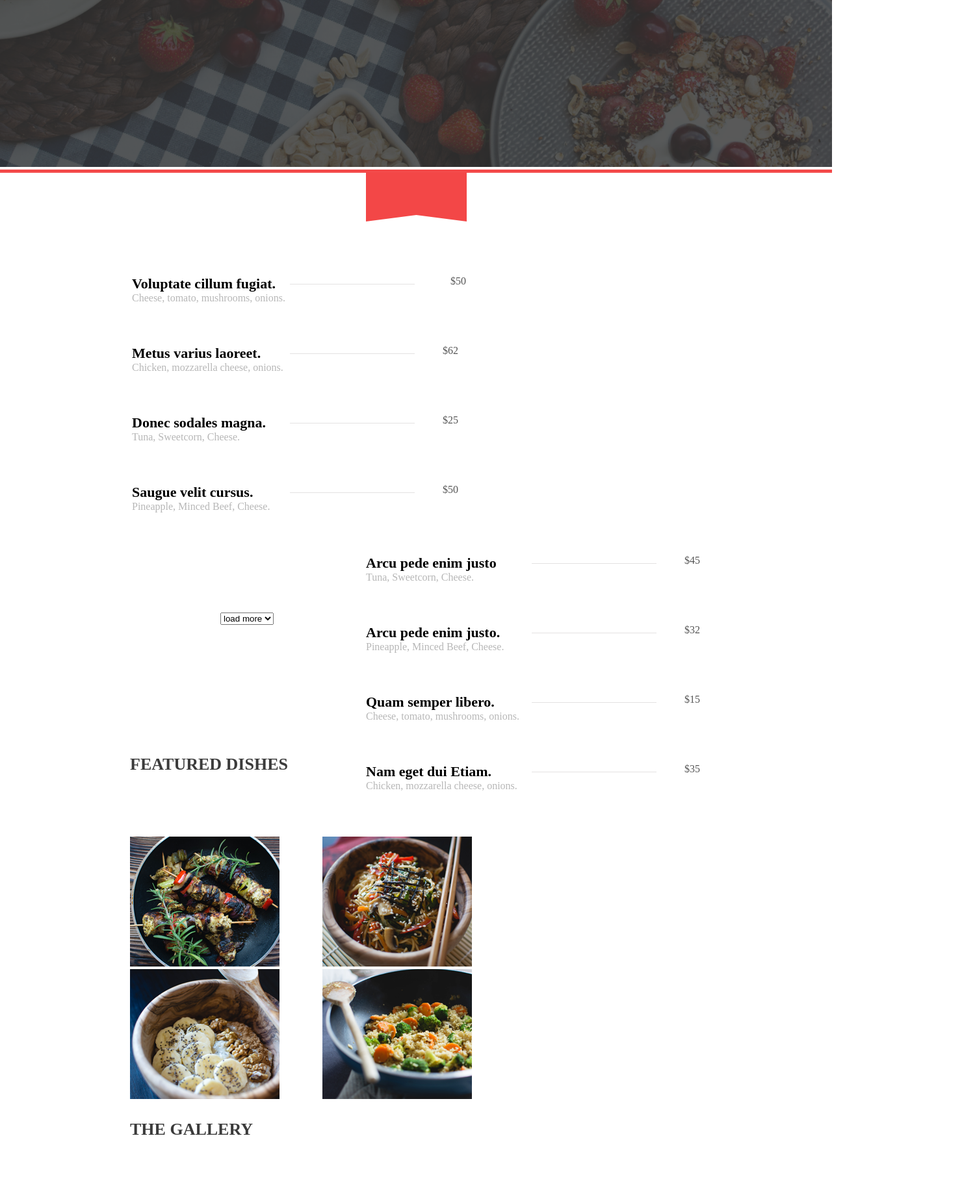
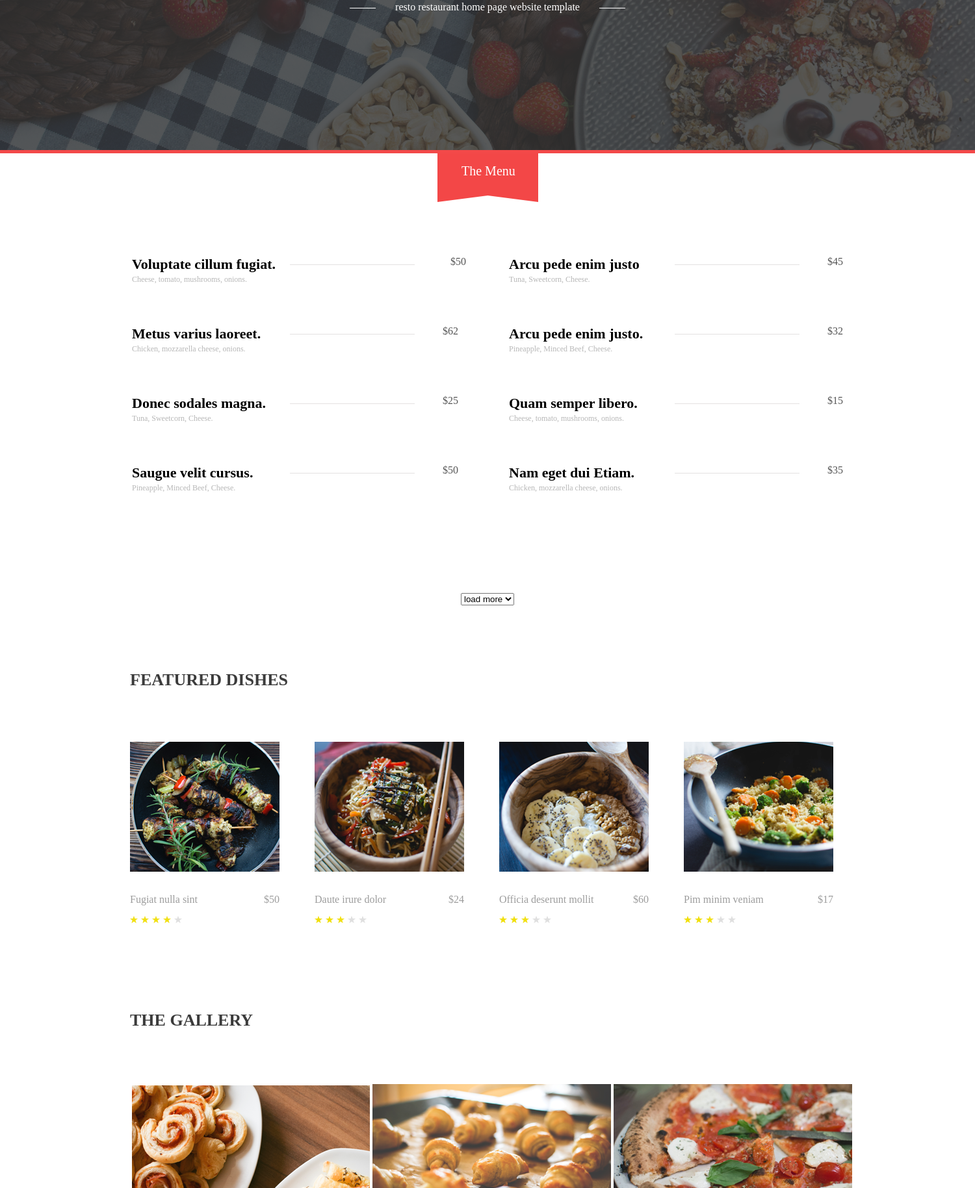
Before and after one commit to kaktuxis/Resto, a plain HTML site: page index.html in a window 1280 px wide. Shown: the part 449-2278 px from the top of the page at 65% size, 1500 px wide, since content can reach past the window. Drawn offline with Linux system fonts and the light colour scheme; a web font is replaced by a local one.

Commit message:
ver 0.90

```diff
--- a/index.html
+++ b/index.html
@@ -6,6 +6,7 @@
    <link rel="stylesheet" type="text/css" href="style.css">
  </head>
  <body>
+	<!-- Шапка сайта-->
 	<header>
 		<div class="logo">
 			<a href="#" title="home"><img src="images/logo.png" alt=""></a>
@@ -20,9 +21,19 @@
 			</ul>
 		</div>
 	</header>
-	<div class="slide">
+	<!-- контент сайта-->
+	<div class="content">
+		<!-- первый блок изоброжение-->
+		<div class="block-1">
+			<!--<div class="slide">
 				<img id="slid" src="images/slide.png" alt="">
+			</div>-->
+
+			<h1 class="entry-title">This Template Is Awesome</h1>
+			<p class="text-slide">resto restaurant home page website template</p>
 		</div>
+		<!-- блок меню-->
+		<div class="block-2">
 			<div class="padding">
 				<div class="menu">
 					<img src="images/shape.png" alt="">
@@ -99,16 +110,35 @@
 					  </form>
 					</div>
 			</div>
-	<div class="container padding"">
+		</div>
+		<div class="block-3">
 				<h2>Featured Dishes</h2>
-		<ul class="carusel">
-			<li><img src="images/slide1.png" alt=""></li>
-			<li><img src="images/slide2.png" alt=""></li>
-			<li><img src="images/slide3.png" alt=""></li>
-			<li><img src="images/slide4.png" alt=""></li>
-		</ul>
+					<div>
+						<img src="images/slide1.png" alt="">
+						<span class="property">Fugiat nulla sint</span>
+						<span class="property-price">$50</span>
+						<img class="rating" src="images/rating-1.png">
 					</div>
-	<div class="gallery padding"">
+					<div class="indent">
+						<img src="images/slide2.png" alt="">
+						<span class="property">Daute irure dolor</span>
+						<span class="property-price">$24</span>
+						<img class="rating" src="images/rating-2.png">
+					</div>
+					<div class="indent">
+						<img src="images/slide3.png" alt="">
+						<span class="property">Officia deserunt mollit</span>
+						<span class="property-price">$60</span>
+						<img class="rating" src="images/rating-2.png">
+					</div>
+					<div class="indent">
+						<img src="images/slide4.png" alt="">
+						<span class="property">Pim minim veniam</span>
+						<span class="property-price">$17</span>
+						<img class="rating" src="images/rating-2.png">
+					</div>
+		</div>
+		<div class="gallery padding">
 			<h2>the gallery</h2>
 						<table class="">
 						<tr>
@@ -124,19 +154,20 @@
 
 				</table>
 		</div>
+	</div>
 		<footer>
-		<div>
+				<div class="indent-block">
 					<p class="text-bottom">New York Restaurant</p>
 					<p class="contact">3926 Anmoore Road</p>
 					<p class="contact">New York, NY 10014</p>
-				<p class="text-bottom tel">718-749-1714</p>
+					<p class="tel">718-749-1714</p>
 				</div>
 
-			<div>
+				<div class="indent-block">
 					<p class="text-bottom">France Restaurant</p>
 					<p class="contact">68, rue  de la Couronne</p>
 					<p class="contact">75002 PARIS</p>
-				<p class="tel text-bottom">02.94.23.69.56</p>
+					<p class="tel">02.94.23.69.56</p>
 				</div>
 				<div class="nav-footer">
 					<p><a href="#">Blog</a></p>
@@ -149,7 +180,8 @@
 					<p class="contact">© All Rights Reserved 2014.</p>
 					<p class="contact">Find  More at Pixelhint.com</p>
 				</div>
-		</div>
+
+
 	</footer>
  </body>
 </html>
--- a/style.css
+++ b/style.css
@@ -1,33 +1,37 @@
 @font-face {
     font-family: Aleo-Regular;
-    src: url(Aleo-Regular.otf);
+    src: url(/font/Aleo-Regular.otf);
    }
 body {
 	background: #ffffff;
     font-family: Aleo-Regular;
-    width: 100%;
-    padding: 0;
-    margin: 0;
+	margin:0px;
+	padding:0px;
 
 }
 header {
 	height:110px;
 	padding:0 200px;
+	margin:0 auto;
+	width:1100px;
 }
-.padding {
+.content {
 	padding:0 200px;
+	width:1100px;
 }
 .logo {
-	width:580px;
+	/*width:580px;*/
 	float:left;
+	left:200px;
 	line-height:110px;
 }
 .logo img {
 	vertical-align:middle;
 }
 .navigation {
-	width:750px;
+	/*width:750px;*/
 	float:right;
+	right:200px;
 }
 .navigation ul {
 
@@ -35,7 +39,6 @@ header {
 .navigation ul li {
 	list-style-type:none;
 	display:inline;
-	font-size:13px;
 	line-height:78px;
 	padding:0 25px;
 
@@ -43,12 +46,13 @@ header {
 .navigation ul li a {
 	color:#3b3b3b;
 	text-decoration:none;
+	font-size:14px;
 }
 .navigation ul li a:hover{
 	text-decoration:underline;
 }
 
-.slide img {
+/*.slide img {
     margin: 0 auto;
     z-index: 1;
     width: 100%;
@@ -56,6 +60,46 @@ header {
 .slide {
 	z-index: 2;
 	border-bottom:#f34949 solid 5px;
+}*/
+.block-1 {
+	margin-left: -200px;
+	height:570px;
+	width:1500px;
+	background:url("images/slide.png");
+	border-bottom:5px #f34949 solid;
+}
+
+h1 {
+	font-family:WC Mano Negra Bta;
+	text-align:center;
+	font-size:100px;
+	color:#ffffff;
+	padding-top:210px;
+	margin:0;
+}
+.text-slide {
+	font-size:16px;
+	color:#ffffff;
+	text-align:center;
+	 overflow: hidden;
+}
+.text-slide:before, .text-slide:after{
+	content: '';
+	width:40px;
+	margin:0 30px;
+	display: inline-block;
+	vertical-align: middle;
+	box-sizing: border-box;
+	width: 100%;
+	height: 1px;
+	border: solid #FFF;
+	border-width: 0 40px;
+}
+.text-slide:before {
+	margin-left: -100%;
+}
+.text-slide:after {
+	margin-right: -100%;
 }
 .menu {
 	height:75px;
@@ -67,9 +111,10 @@ header {
 	display:inline-block;
     position:absolute;
     top:16px;
-    left:755px;
+    left:510px;
 	color:#ffffff;
-	font-size:26px;
+	font-size:20px;
+	font-family:aleo-bold;
 }
 .list{
 	height:432px;
@@ -92,7 +137,8 @@ header {
 }
 .composition {
 	color:#b7b7b7;
-	font-size:16px;
+	font-size:12px;
+	font-family:Aleo Light Italic;
 }
 .price {
 	color:#555555;
@@ -104,6 +150,37 @@ form {
 	text-align:center;
 	padding-top:90px;
 	padding-bottom:100px;
+}
+.block-3 div {
+	 display: inline-block;
+	 height:250px;
+	 width:230px;
+
+}
+.block-3 div img{
+	padding-bottom:30px;
+}
+.indent {
+	padding-left:50px;
+}
+.property{
+	width:165px;
+	font-family:aleo light;
+	font-size:16px;
+	color:#9c9c9c;
+	float:left;
+
+}
+.property-price{
+	width:50px;
+	font-family:aleo light;
+	font-size:16px;
+	color:#9c9c9c;
+	float:right;
+	text-align:right;
+}
+.rating{
+	padding-top:15px;
 }
 h2 {
 	color:#3b3b3b;
@@ -117,54 +194,47 @@ h3 {
 	font-size:22px;
 
 }
-.container {
-	margin-top:100px;
-	height:462px;
-}
-.carusel {
-	padding:0;
-
-}
-.carusel li{
-		width:230px;
-		padding:0 62px 29px 0;
-		list-style-type:none;
-		display:inline;
-		color:#555555;
-	    font-size:16px;
-}
 .gallery {
 	margin-top:100px;
 }
 footer {
+	width:1100px;
 	padding:0 200px;
-	height:456px;
+	height:316px;
 	background:#3b3b3b;
 }
 footer div {
 	text-align: left;
 	display: inline-block;
-	width:295px;
+	width:220px;
 }
 .text-bottom {
 	font-size:16px;
 	color:#ffffff;
-	padding-bottom:14px;
+	margin:0;
 }
 .contact {
-	font-size:15px;
+	font-size:16px;
 	color:#ebebeb;
-	padding-bottom:14px;
+
+	font-family:aleo-light;
 }
 .tel {
-	text-decoration:ubderline;
-	border:#ffffff;
+	color:#c6c6c6;
+	border:#ebebeb;
+	font-size:16px;
+	font-family:aleo-bold;
+}
+.nav-footer {
+	padding-right:62px;
+	padding-top:80px;
 }
 .nav-footer p{
 	font-size:16px;
 	color:#ffffff;
-	padding-bottom:22px;
+	padding-bottom:29px;
 	padding-top:0;
+	margin:0;
 }
 
 .nav-footer p a{
@@ -178,8 +248,9 @@ footer div {
 }
 .about {
 	vertical-align:top;
+	width:220px;
 }
-footer div {
-	padding-top:90px;
+.indent-block {
+	padding-top:80px;
 	padding-right:62px;
 }
```
Also changed, not shown: Aleo-Bold.otf (added), Aleo-Light.otf (added), Aleo-LightItalic.otf (added), WCManoNegraBta.otf (added), images/Rating 4.png (added), images/Rating-1.png (added), images/Rating-2.png (added), images/Rating-3.png (added). Lines whose indentation alone changed are shown as unchanged.
